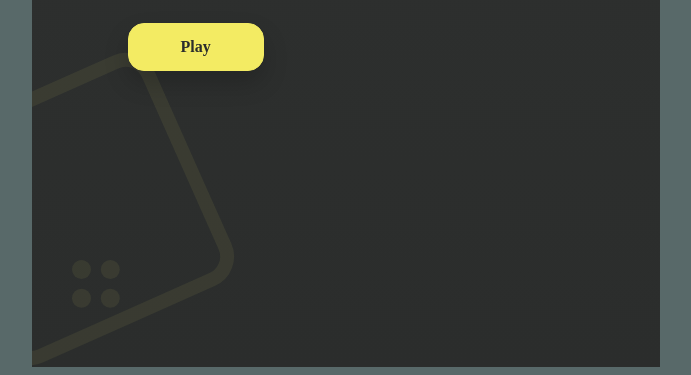
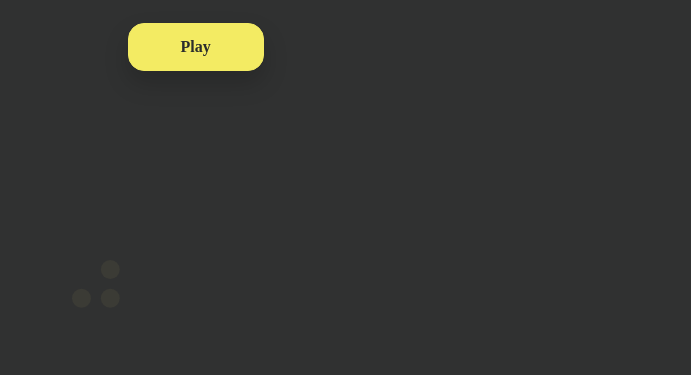
Before and after one commit to DanyHudson/Memory, a website built with Vite: page index.html in a window 1280 px wide. Shown: the part 441-816 px from the top of the page, without its empty margins (294-985 px from the left). Built offline with nearby package versions, Linux system fonts and the light colour scheme; files whose address does not match are found by name.

Commit message:
styles for landing page

```diff
--- a/src/screens/render-landing.ts
+++ b/src/screens/render-landing.ts
@@ -4,12 +4,14 @@ export function renderLanding(
 ) {
     rootElement.innerHTML = `
         <main class="landing-screen">
+            <div class="landing-screen__decor" aria-hidden="true"></div>
+
             <section class="landing-screen__hero">
                 <p class="landing-screen__eyebrow">It's play time.</p>
                 <h1 class="landing-screen__title">Ready to play?</h1>
 
                 <button
-                    class="button button--primary landing-screen__action"
+                    class="button landing-screen__action"
                     id="play-btn"
                     type="button"
                 >
--- a/src/styles/pages/_landing.scss
+++ b/src/styles/pages/_landing.scss
@@ -3,25 +3,27 @@
 
 .landing-screen {
     min-height: 100vh;
+    inline-size: 100%;
     display: grid;
     align-items: center;
-    background:
-        radial-gradient(circle at top left, rgba(214, 218, 108, 0.08), transparent 28%),
-        linear-gradient(180deg, #2f3130 0%, #2b2d2c 100%);
+    // background:
+    //     radial-gradient(circle at top left, rgba(240, 234, 110, 0.05), transparent 28%),
+    //     linear-gradient(180deg, #2f3130 0%, #2b2d2c 100%);
+    background: #303131;
     color: $color-surface;
     overflow: hidden;
     position: relative;
 
-    &::before {
-        content: '';
+    &__decor {
         position: absolute;
         left: -5rem;
         bottom: 2rem;
         inline-size: 14rem;
         block-size: 14rem;
-        border: 0.9rem solid rgba(214, 218, 108, 0.08);
-        border-radius: 2rem;
-        transform: rotate(-24deg);
+        background: url('/src/assets/images/shared/icons/controller-decor-icon-.svg') center / contain no-repeat;
+        opacity: 0.05;
+        transform: rotate(-37.42deg);
+        pointer-events: none;
     }
 
     &::after {
@@ -32,11 +34,11 @@
         inline-size: 1.2rem;
         block-size: 1.2rem;
         border-radius: 50%;
-        background: rgba(214, 218, 108, 0.08);
+        // background: rgba(240, 234, 110, 0.05);
         box-shadow:
-            1.8rem 0 rgba(214, 218, 108, 0.08),
-            0 1.8rem rgba(214, 218, 108, 0.08),
-            1.8rem 1.8rem rgba(214, 218, 108, 0.08);
+            1.8rem 0 rgba(240, 234, 110, 0.05),
+            0 1.8rem rgba(240, 234, 110, 0.05),
+            1.8rem 1.8rem rgba(240, 234, 110, 0.05);
     }
 
     &__hero {
@@ -64,11 +66,6 @@
         letter-spacing: -0.05em;
         text-wrap: balance;
     }
-
-    // &__action {
-    //     min-inline-size: 8.5rem;
-    //     padding-inline: 1.4rem;
-    // }
 
     &__action {
         min-inline-size: 8.5rem;
@@ -103,7 +100,7 @@
 
 @media (max-width: $bp-mobile) {
     .landing-screen {
-        &::before {
+        &__decor {
             left: -6rem;
             bottom: 1rem;
             inline-size: 11rem;
@@ -117,7 +114,7 @@
 
         &__hero {
             inline-size: 100%;
-            padding: 2.5rem 1.5rem 2.5rem 1.5rem;
+            padding: 2.5rem 1.5rem;
         }
 
         &__title {
--- a/src/styles/style.scss
+++ b/src/styles/style.scss
@@ -18,7 +18,7 @@
 
 body  {
     height: 100vh;
-    background-color: rgb(88, 105, 105);
+    background: #303131;
     display: flex;
     // align-items: center;
     justify-content: center;
```
Also changed, not shown: src/assets/images/shared/icons/controller-decor-icon.svg (added).
